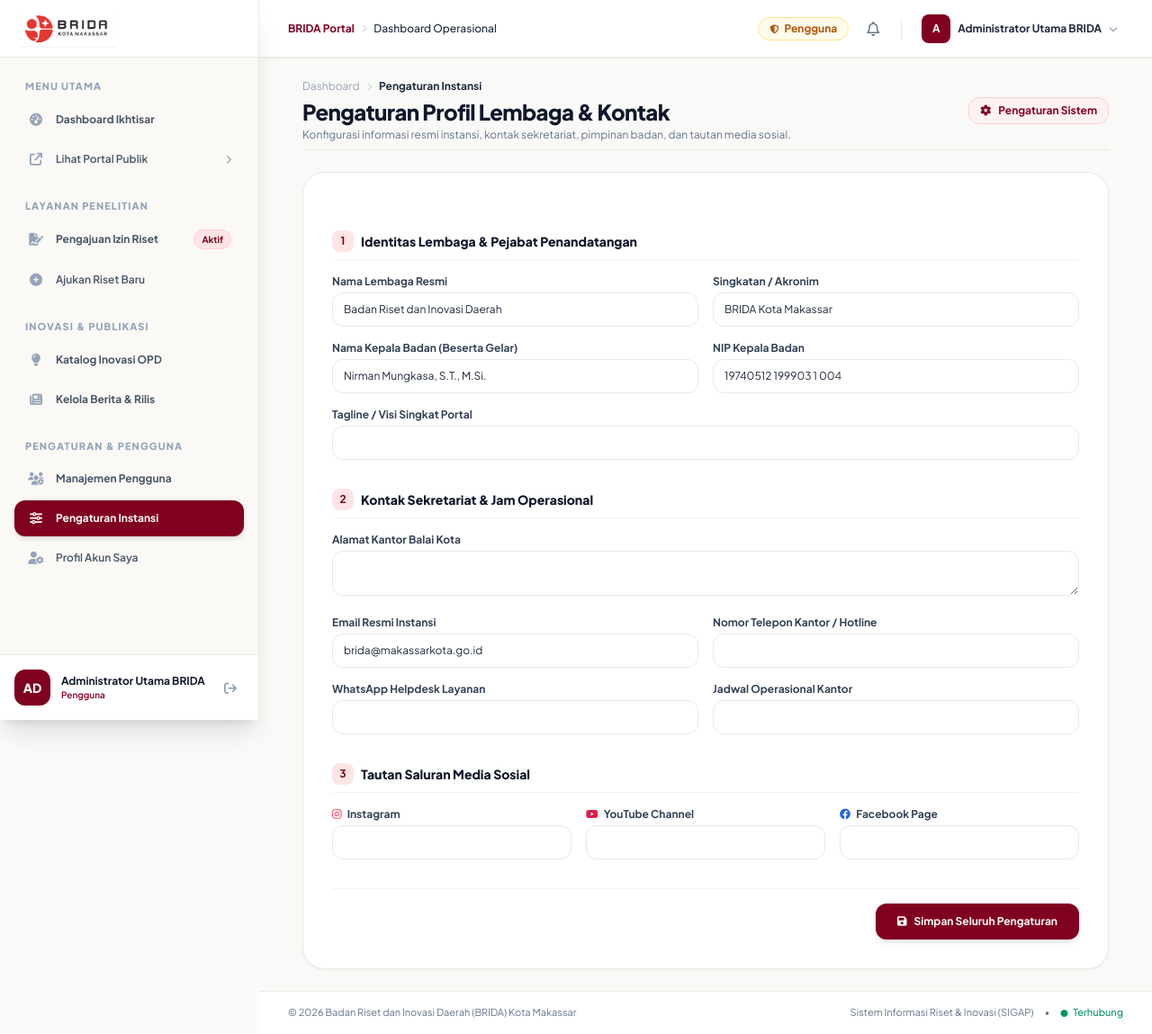
After one commit to Giri91121/Project-Magang, a Laravel app: page /dashboard/settings in a window 1280 px wide. The commit adds this page. Shown: the whole page at 90% size. Run offline with Laravel 12, Linux system fonts and the light colour scheme; a user stored in the database is signed in; data comes from the database, SQL or seed files in the repository; data that the repository does not hold is empty; style sheets or scripts are compiled from the project's sources; some libraries are stand-ins or nearby versions.

Commit message:
feat(settings): bangun modul pengaturan profil lembaga kontak instansi dan pimpinan berbasis RBAC

```diff
--- /dev/null
+++ b/brida-portal/app/Http/Controllers/SettingController.php
@@ -0,0 +1,39 @@
+<?php
+
+namespace App\Http\Controllers;
+
+use App\Models\Setting;
+use App\Models\ActivityLog;
+use Illuminate\Http\Request;
+use Illuminate\Support\Facades\Auth;
+
+class SettingController extends Controller
+{
+    /**
+     * Tampilkan halaman pengaturan profil instansi & kontak portal
+     */
+    public function index()
+    {
+        $settings = Setting::all()->pluck('value', 'key');
+        return view('dashboard.settings.index', compact('settings'));
+    }
+
+    /**
+     * Simpan pembaruan pengaturan instansi
+     */
+    public function update(Request $request)
+    {
+        $data = $request->except(['_token', '_method']);
+
+        foreach ($data as $key => $value) {
+            Setting::updateOrCreate(
+                ['key' => $key],
+                ['value' => $value]
+            );
+        }
+
+        ActivityLog::log('update_settings', "Pengaturan profil & kontak instansi diperbarui oleh " . Auth::user()->name);
+
+        return back()->with('success', 'Pengaturan profil instansi dan kontak berhasil disimpan.');
+    }
+}
--- /dev/null
+++ b/brida-portal/app/Models/Setting.php
@@ -0,0 +1,39 @@
+<?php
+
+namespace App\Models;
+
+use Illuminate\Database\Eloquent\Factories\HasFactory;
+use Illuminate\Database\Eloquent\Model;
+
+class Setting extends Model
+{
+    use HasFactory;
+
+    protected $table = 'settings';
+
+    protected $fillable = [
+        'key',
+        'value',
+        'group',
+    ];
+
+    /**
+     * Helper untuk mengambil nilai setting berdasarkan key
+     */
+    public static function get($key, $default = null)
+    {
+        $setting = self::where('key', $key)->first();
+        return $setting ? $setting->value : $default;
+    }
+
+    /**
+     * Helper untuk menyimpan atau memperbarui setting
+     */
+    public static function set($key, $value, $group = 'general')
+    {
+        return self::updateOrCreate(
+            ['key' => $key],
+            ['value' => $value, 'group' => $group]
+        );
+    }
+}
--- /dev/null
+++ b/brida-portal/resources/views/dashboard/settings/index.blade.php
@@ -0,0 +1,145 @@
+<x-app-layout>
+    <div class="max-w-4xl mx-auto space-y-6">
+
+        <!-- Top Header & Breadcrumb -->
+        <div class="flex flex-col sm:flex-row sm:items-center sm:justify-between gap-4 pb-2 border-b border-bone-300">
+            <div>
+                <nav class="flex items-center text-xs text-slate-400 mb-1" aria-label="Breadcrumb">
+                    <a href="{{ route('dashboard') }}" class="hover:text-maroon-700 transition">Dashboard</a>
+                    <i class="fa-solid fa-chevron-right text-[9px] mx-2 text-slate-300"></i>
+                    <span class="text-slate-800 font-bold">Pengaturan Instansi</span>
+                </nav>
+                <h1 class="text-2xl font-black text-slate-900 tracking-tight">
+                    Pengaturan Profil Lembaga & Kontak
+                </h1>
+                <p class="text-xs text-slate-500 mt-0.5">
+                    Konfigurasi informasi resmi instansi, kontak sekretariat, pimpinan badan, dan tautan media sosial.
+                </p>
+            </div>
+
+            <div class="inline-flex items-center gap-2 bg-rose-50 border border-rose-200 text-maroon-700 text-xs font-bold px-3 py-1.5 rounded-xl">
+                <i class="fa-solid fa-gear"></i>
+                <span>Pengaturan Sistem</span>
+            </div>
+        </div>
+
+        @if(session('success'))
+            <div class="p-4 rounded-xl bg-emerald-50 border border-emerald-200 text-emerald-800 text-xs font-semibold flex items-center gap-2 shadow-sm">
+                <i class="fa-solid fa-circle-check text-emerald-600"></i>
+                <span>{{ session('success') }}</span>
+            </div>
+        @endif
+
+        <form method="POST" action="{{ route('dashboard.settings.update') }}" class="bg-white rounded-3xl p-6 sm:p-8 border border-bone-300 shadow-sm space-y-8">
+            @csrf
+
+            <!-- Bagian 1: Identitas & Pimpinan Lembaga -->
+            <div class="space-y-4">
+                <div class="border-b border-bone-200 pb-2">
+                    <h3 class="text-sm font-black text-slate-900 flex items-center gap-2">
+                        <span class="w-6 h-6 rounded-lg bg-rose-100 text-maroon-700 text-xs flex items-center justify-center font-bold">1</span>
+                        <span>Identitas Lembaga & Pejabat Penandatangan</span>
+                    </h3>
+                </div>
+
+                <div class="grid sm:grid-cols-2 gap-4">
+                    <div class="space-y-1">
+                        <label class="block text-xs font-bold text-slate-700">Nama Lembaga Resmi</label>
+                        <input type="text" name="agency_name" value="{{ $settings['agency_name'] ?? 'Badan Riset dan Inovasi Daerah' }}" class="w-full text-xs rounded-xl border border-bone-300 focus:border-maroon-700 focus:ring-maroon-700 py-2.5 px-3">
+                    </div>
+                    <div class="space-y-1">
+                        <label class="block text-xs font-bold text-slate-700">Singkatan / Akronim</label>
+                        <input type="text" name="site_name" value="{{ $settings['site_name'] ?? 'BRIDA Kota Makassar' }}" class="w-full text-xs rounded-xl border border-bone-300 focus:border-maroon-700 focus:ring-maroon-700 py-2.5 px-3">
+                    </div>
+                </div>
+
+                <div class="grid sm:grid-cols-2 gap-4">
+                    <div class="space-y-1">
+                        <label class="block text-xs font-bold text-slate-700">Nama Kepala Badan (Beserta Gelar)</label>
+                        <input type="text" name="kepala_badan_nama" value="{{ $settings['kepala_badan_nama'] ?? 'Nirman Mungkasa, S.T., M.Si.' }}" class="w-full text-xs rounded-xl border border-bone-300 focus:border-maroon-700 focus:ring-maroon-700 py-2.5 px-3">
+                    </div>
+                    <div class="space-y-1">
+                        <label class="block text-xs font-bold text-slate-700">NIP Kepala Badan</label>
+                        <input type="text" name="kepala_badan_nip" value="{{ $settings['kepala_badan_nip'] ?? '19740512 199903 1 004' }}" class="w-full text-xs rounded-xl border border-bone-300 focus:border-maroon-700 focus:ring-maroon-700 py-2.5 px-3">
+                    </div>
+                </div>
+
+                <div class="space-y-1">
+                    <label class="block text-xs font-bold text-slate-700">Tagline / Visi Singkat Portal</label>
+                    <input type="text" name="tagline" value="{{ $settings['tagline'] ?? '' }}" class="w-full text-xs rounded-xl border border-bone-300 focus:border-maroon-700 focus:ring-maroon-700 py-2.5 px-3">
+                </div>
+            </div>
+
+            <!-- Bagian 2: Kontak & Alamat Sekretariat -->
+            <div class="space-y-4">
+                <div class="border-b border-bone-200 pb-2">
+                    <h3 class="text-sm font-black text-slate-900 flex items-center gap-2">
+                        <span class="w-6 h-6 rounded-lg bg-rose-100 text-maroon-700 text-xs flex items-center justify-center font-bold">2</span>
+                        <span>Kontak Sekretariat & Jam Operasional</span>
+                    </h3>
+                </div>
+
+                <div class="space-y-1">
+                    <label class="block text-xs font-bold text-slate-700">Alamat Kantor Balai Kota</label>
+                    <textarea name="office_address" rows="2" class="w-full text-xs rounded-xl border border-bone-300 focus:border-maroon-700 focus:ring-maroon-700 py-2 px-3">{{ $settings['office_address'] ?? '' }}</textarea>
+                </div>
+
+                <div class="grid sm:grid-cols-2 gap-4">
+                    <div class="space-y-1">
+                        <label class="block text-xs font-bold text-slate-700">Email Resmi Instansi</label>
+                        <input type="email" name="contact_email" value="{{ $settings['contact_email'] ?? 'brida@makassarkota.go.id' }}" class="w-full text-xs rounded-xl border border-bone-300 focus:border-maroon-700 focus:ring-maroon-700 py-2.5 px-3">
+                    </div>
+                    <div class="space-y-1">
+                        <label class="block text-xs font-bold text-slate-700">Nomor Telepon Kantor / Hotline</label>
+                        <input type="text" name="contact_phone" value="{{ $settings['contact_phone'] ?? '' }}" class="w-full text-xs rounded-xl border border-bone-300 focus:border-maroon-700 focus:ring-maroon-700 py-2.5 px-3">
+                    </div>
+                </div>
+
+                <div class="grid sm:grid-cols-2 gap-4">
+                    <div class="space-y-1">
+                        <label class="block text-xs font-bold text-slate-700">WhatsApp Helpdesk Layanan</label>
+                        <input type="text" name="contact_whatsapp" value="{{ $settings['contact_whatsapp'] ?? '' }}" class="w-full text-xs rounded-xl border border-bone-300 focus:border-maroon-700 focus:ring-maroon-700 py-2.5 px-3">
+                    </div>
+                    <div class="space-y-1">
+                        <label class="block text-xs font-bold text-slate-700">Jadwal Operasional Kantor</label>
+                        <input type="text" name="work_hours" value="{{ $settings['work_hours'] ?? '' }}" class="w-full text-xs rounded-xl border border-bone-300 focus:border-maroon-700 focus:ring-maroon-700 py-2.5 px-3">
+                    </div>
+                </div>
+            </div>
+
+            <!-- Bagian 3: Media Sosial Resmi -->
+            <div class="space-y-4">
+                <div class="border-b border-bone-200 pb-2">
+                    <h3 class="text-sm font-black text-slate-900 flex items-center gap-2">
+                        <span class="w-6 h-6 rounded-lg bg-rose-100 text-maroon-700 text-xs flex items-center justify-center font-bold">3</span>
+                        <span>Tautan Saluran Media Sosial</span>
+                    </h3>
+                </div>
+
+                <div class="grid sm:grid-cols-3 gap-4">
+                    <div class="space-y-1">
+                        <label class="block text-xs font-bold text-slate-700"><i class="fa-brands fa-instagram text-rose-500 mr-1"></i> Instagram</label>
+                        <input type="url" name="social_instagram" value="{{ $settings['social_instagram'] ?? '' }}" class="w-full text-xs rounded-xl border border-bone-300 focus:border-maroon-700 focus:ring-maroon-700 py-2.5 px-3">
+                    </div>
+                    <div class="space-y-1">
+                        <label class="block text-xs font-bold text-slate-700"><i class="fa-brands fa-youtube text-rose-600 mr-1"></i> YouTube Channel</label>
+                        <input type="url" name="social_youtube" value="{{ $settings['social_youtube'] ?? '' }}" class="w-full text-xs rounded-xl border border-bone-300 focus:border-maroon-700 focus:ring-maroon-700 py-2.5 px-3">
+                    </div>
+                    <div class="space-y-1">
+                        <label class="block text-xs font-bold text-slate-700"><i class="fa-brands fa-facebook text-blue-600 mr-1"></i> Facebook Page</label>
+                        <input type="url" name="social_facebook" value="{{ $settings['social_facebook'] ?? '' }}" class="w-full text-xs rounded-xl border border-bone-300 focus:border-maroon-700 focus:ring-maroon-700 py-2.5 px-3">
+                    </div>
+                </div>
+            </div>
+
+            <!-- Tombol Simpan -->
+            <div class="pt-4 border-t border-bone-200 flex justify-end">
+                <button type="submit" class="inline-flex items-center gap-2 bg-maroon-700 hover:bg-maroon-800 text-white font-bold text-xs px-6 py-3 rounded-xl transition shadow-md">
+                    <i class="fa-solid fa-floppy-disk"></i>
+                    <span>Simpan Seluruh Pengaturan</span>
+                </button>
+            </div>
+        </form>
+
+    </div>
+</x-app-layout>
--- a/brida-portal/resources/views/layouts/app.blade.php
+++ b/brida-portal/resources/views/layouts/app.blade.php
@@ -129,6 +129,10 @@
                             <a href="{{ route('dashboard.users.index') }}" class="flex items-center gap-3 px-3.5 py-2.5 rounded-xl text-xs font-bold transition {{ request()->routeIs('dashboard.users.*') ? 'bg-maroon-700 text-white shadow-md' : 'text-slate-600 hover:bg-bone-200 hover:text-maroon-800' }}">
                                 <i class="fa-solid fa-users-gear w-5 text-center text-sm {{ request()->routeIs('dashboard.users.*') ? 'text-white' : 'text-slate-400' }}"></i>
                                 <span>Manajemen Pengguna</span>
+                            </a>
+                            <a href="{{ route('dashboard.settings.index') }}" class="flex items-center gap-3 px-3.5 py-2.5 rounded-xl text-xs font-bold transition {{ request()->routeIs('dashboard.settings.*') ? 'bg-maroon-700 text-white shadow-md' : 'text-slate-600 hover:bg-bone-200 hover:text-maroon-800' }}">
+                                <i class="fa-solid fa-sliders w-5 text-center text-sm {{ request()->routeIs('dashboard.settings.*') ? 'text-white' : 'text-slate-400' }}"></i>
+                                <span>Pengaturan Instansi</span>
                             </a>
                             @endif
                             <a href="{{ route('profile.edit') }}" class="flex items-center gap-3 px-3.5 py-2.5 rounded-xl text-xs font-semibold transition {{ request()->routeIs('profile.edit') ? 'bg-maroon-700 text-white shadow-md' : 'text-slate-600 hover:bg-bone-200 hover:text-maroon-800' }}">
--- a/brida-portal/routes/web.php
+++ b/brida-portal/routes/web.php
@@ -9,6 +9,7 @@ use App\Http\Controllers\UserController;
 use App\Http\Controllers\NotificationController;
 use App\Http\Controllers\ExportController;
 use App\Http\Controllers\BeritaController;
+use App\Http\Controllers\SettingController;
 use Illuminate\Support\Facades\Route;
 
 // Rute Publik (Landing Page BRIDA Kota Makassar)
@@ -76,6 +77,12 @@ Route::middleware('auth')->group(function () {
         Route::get('/', [UserController::class, 'index'])->name('index');
         Route::patch('/{id}/role', [UserController::class, 'updateRole'])->name('update-role');
     });
+
+    // Modul Pengaturan Profil & Kontak Instansi (Khusus Admin)
+    Route::prefix('dashboard/settings')->name('dashboard.settings.')->middleware('role:Admin')->group(function () {
+        Route::get('/', [SettingController::class, 'index'])->name('index');
+        Route::post('/', [SettingController::class, 'update'])->name('update');
+    });
 });
 
 require __DIR__.'/auth.php';
```
Also changed, not shown: brida-portal/database/seeders/SettingSeeder.php (added, +40 -0 lines), brida-portal/database/migrations/2026_11_18_032708_create_settings_table.php (added).
